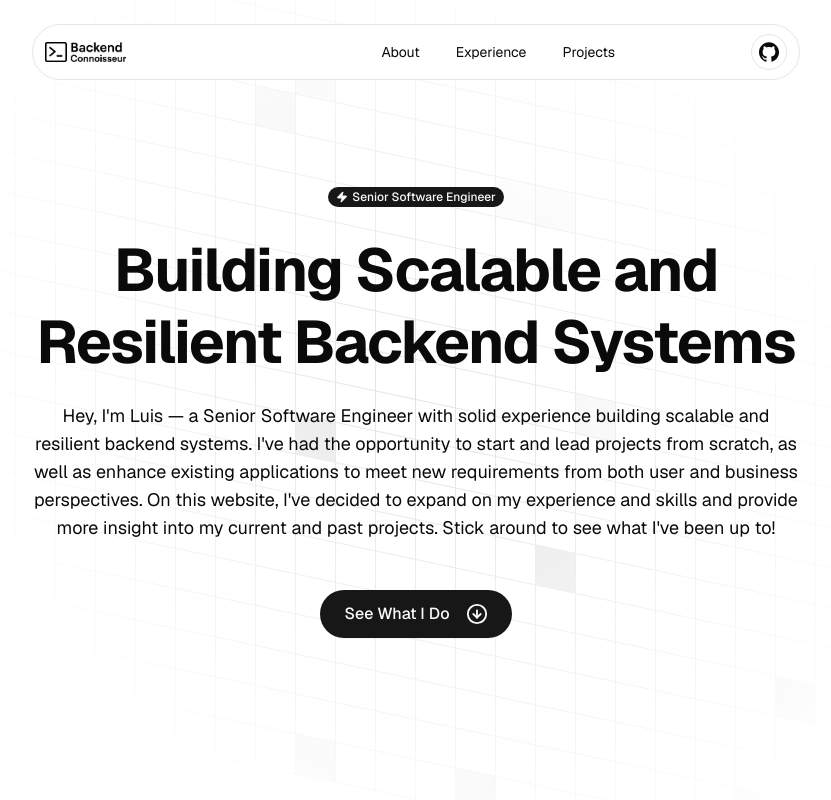
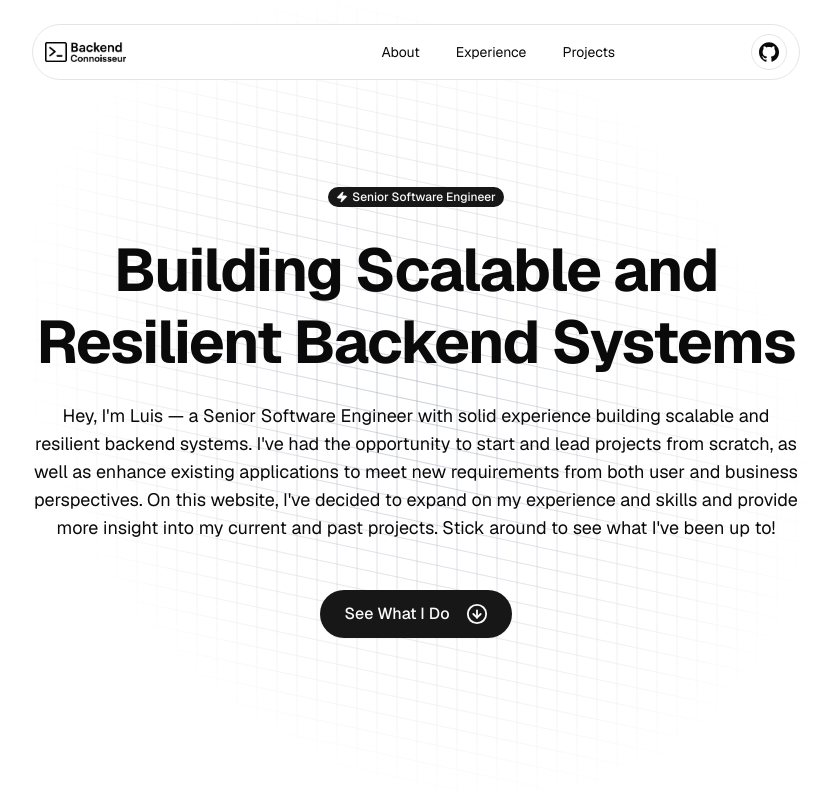
Before and after one commit to lsanchezvv/portafolio-project, a Next.js app: page / in a window 1280 px wide. Shown: the top 800 px of the page, without its empty margins (224-1055 px from the left). Built offline with nearby package versions, Linux system fonts and the light colour scheme.

Commit message:
use animated grid pattern

```diff
--- a/components/hero.tsx
+++ b/components/hero.tsx
@@ -3,19 +3,31 @@ import { Badge } from "@/components/ui/badge";
 import { Button } from "@/components/ui/button";
 import { cn } from "@/lib/utils";
 import { CircleArrowDown, Zap } from "lucide-react";
+import { InteractiveGridPattern } from "@/components/magicui/interactive-grid-pattern";
 
 const Hero = () => {
   return (
     <div className="relative min-h-screen flex items-center justify-center px-6 pt-6 overflow-hidden">
-      <AnimatedGridPattern
+            <InteractiveGridPattern
+        className={cn(
+          "[mask-image:radial-gradient(400px_circle_at_center,white,transparent)]",
+           "inset-x-0 h-full skew-y-12"
+        )}
+        width={20}
+        height={20}
+        squares={[80, 80]}
+        squaresClassName="hover:fill-green-500"
+      />
+      {/* <AnimatedGridPattern
         numSquares={30}
         maxOpacity={0.1}
         duration={3}
         className={cn(
-          "[mask-image:radial-gradient(500px_circle_at_center,white,transparent)]",
+          "[mask-image:radial-gradient(500px_circle_at_center,blue,transparent)]",
           "inset-x-0 h-full skew-y-12"
+
         )}
-      />
+      /> */}
       <div className="relative z-[1] text-center max-w-screen-md">
         <Badge className="rounded-full border-none">
           <Zap className="fill-current" />
--- /dev/null
+++ b/components/magicui/interactive-grid-pattern.tsx
@@ -0,0 +1,72 @@
+"use client";
+
+import { cn } from "@/lib/utils";
+import React, { useState } from "react";
+
+/**
+ * InteractiveGridPattern is a component that renders a grid pattern with interactive squares.
+ *
+ * @param width - The width of each square.
+ * @param height - The height of each square.
+ * @param squares - The number of squares in the grid. The first element is the number of horizontal squares, and the second element is the number of vertical squares.
+ * @param className - The class name of the grid.
+ * @param squaresClassName - The class name of the squares.
+ */
+interface InteractiveGridPatternProps extends React.SVGProps<SVGSVGElement> {
+  width?: number;
+  height?: number;
+  squares?: [number, number]; // [horizontal, vertical]
+  className?: string;
+  squaresClassName?: string;
+}
+
+/**
+ * The InteractiveGridPattern component.
+ *
+ * @see InteractiveGridPatternProps for the props interface.
+ * @returns A React component.
+ */
+export function InteractiveGridPattern({
+  width = 40,
+  height = 40,
+  squares = [24, 24],
+  className,
+  squaresClassName,
+  ...props
+}: InteractiveGridPatternProps) {
+  const [horizontal, vertical] = squares;
+  const [hoveredSquare, setHoveredSquare] = useState<number | null>(null);
+
+  return (
+    <svg
+      width={width * horizontal}
+      height={height * vertical}
+      className={cn(
+        "absolute inset-0 h-full w-full border border-gray-400/30",
+        className,
+      )}
+      {...props}
+    >
+      {Array.from({ length: horizontal * vertical }).map((_, index) => {
+        const x = (index % horizontal) * width;
+        const y = Math.floor(index / horizontal) * height;
+        return (
+          <rect
+            key={index}
+            x={x}
+            y={y}
+            width={width}
+            height={height}
+            className={cn(
+              "stroke-gray-400/30 transition-all duration-100 ease-in-out [&:not(:hover)]:duration-1000",
+              hoveredSquare === index ? "fill-gray-300/30" : "fill-transparent",
+              squaresClassName,
+            )}
+            onMouseEnter={() => setHoveredSquare(index)}
+            onMouseLeave={() => setHoveredSquare(null)}
+          />
+        );
+      })}
+    </svg>
+  );
+}
```
